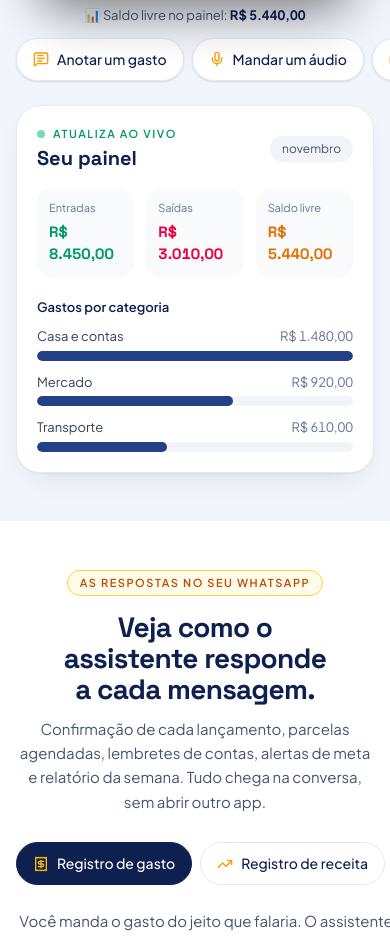
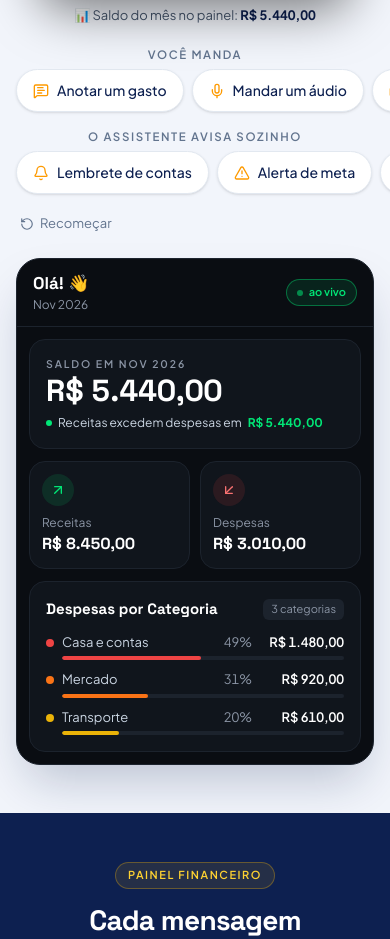
Before and after one commit to henriquebilhao/site-vendas-financas-do-servidor, a React (Vite) app: page / in a window 390 px wide. Shown: the part 10855-11794 px from the top of the page. Built offline with nearby package versions, Linux system fonts and the light colour scheme.

Commit message:
Junta Teste agora e respostas numa dobra so, com painel no visual do sistema

```diff
--- a/src/App.tsx
+++ b/src/App.tsx
@@ -5,7 +5,6 @@ import { ForWho, ShiftTimeline, Together } from './landing/Sections';
 import { DashboardFeatures, DashboardSimulator } from './landing/Dashboard';
 import { Authority, ForWhom, SocialProof, VideoSection } from './landing/Story';
 import { LiveDemo } from './landing/LiveDemo';
-import { AssistantReplies } from './landing/Respostas';
 import { AnnualExclusives, Pricing } from './landing/Pricing';
 import { Faq, Footer } from './landing/Closing';
 
@@ -33,7 +32,6 @@ export default function App() {
           <VideoSection />
           <ShiftTimeline />
           <LiveDemo />
-          <AssistantReplies />
           <DashboardFeatures />
           <DashboardSimulator />
           <Together />
--- a/src/landing/LiveDemo.tsx
+++ b/src/landing/LiveDemo.tsx
@@ -1,9 +1,23 @@
 import React, { useEffect, useRef, useState } from 'react';
 import { motion } from 'motion/react';
-import { Camera, MessageSquareText, Mic, FileText, BadgeDollarSign, RotateCcw } from 'lucide-react';
+import {
+  AlertTriangle,
+  ArrowDownLeft,
+  ArrowUpRight,
+  BadgeDollarSign,
+  BarChart3,
+  Bell,
+  Camera,
+  CreditCard,
+  FileText,
+  MessageSquareText,
+  Mic,
+  PartyPopper,
+  RotateCcw,
+} from 'lucide-react';
 import { brl } from './data';
 import { AudioBubble, Bubble, DateChip, EncryptionNotice, PdfBubble, PhoneFrame, PhotoBubble, SectionTitle, TypingBubble, agora } from './ui';
-import { WaText, msgTransacao } from './Respostas';
+import { WaText, msgAlertaMeta, msgLembretes, msgMetaBatida, msgParcelamento, msgResumoSemanal, msgTransacao } from './Respostas';
 
 type Tx = { cat: string; v: number; type: 'in' | 'out' };
 
@@ -19,7 +33,9 @@ type Action = {
   label: string;
   icon: React.ElementType;
   /* o que o usuário manda: texto digitado, áudio gravado, foto ou PDF */
-  send: { kind: 'text'; text: string } | { kind: 'audio'; caption: string; duration: string } | { kind: 'photo' } | { kind: 'pdf' };
+  send: { kind: 'text'; text: string } | { kind: 'audio'; caption: string; duration: string } | { kind: 'photo' } | { kind: 'pdf' } | { kind: 'none' };
+  /* true = mensagem que o assistente manda sozinho, sem o usuário pedir */
+  auto?: boolean;
   txs?: Tx[];
   /* respostas do assistente (uma ou mais mensagens) */
   reply: (state: Tx[], time: string) => React.ReactNode[];
@@ -42,6 +58,12 @@ let proximoId = 1032;
 const real = (time: string, desc: string, valor: string, tipo: 'in' | 'out', cat: string) => (
   <Bubble key={`r${proximoId}`} from="bot" time={time}>
     <WaText text={msgTransacao(proximoId++, desc, valor, tipo, cat)} />
+  </Bubble>
+);
+
+const texto = (time: string, text: string) => (
+  <Bubble from="bot" time={time}>
+    <WaText text={text} />
   </Bubble>
 );
 
@@ -90,6 +112,47 @@ const ACTIONS: Action[] = [
     txs: [{ cat: 'Renda extra', v: 960, type: 'in' }],
     reply: (_, time) => [real(time, 'Renda extra', '960,00', 'in', 'Renda extra')],
   },
+  {
+    id: 'parcelado',
+    label: 'Compra parcelada',
+    icon: CreditCard,
+    send: { kind: 'text', text: 'comprei um tênis de 280 em 4x no cartão' },
+    txs: [{ cat: 'Compra parcelada', v: 70, type: 'out' }],
+    reply: (_, time) => [texto(time, msgParcelamento('Tênis', '280,00', 4, '70,00'))],
+  },
+  /* mensagens que o assistente manda sozinho */
+  {
+    id: 'lembretes',
+    label: 'Lembrete de contas',
+    icon: Bell,
+    auto: true,
+    send: { kind: 'none' },
+    reply: (_, time) => [texto(time, msgLembretes())],
+  },
+  {
+    id: 'alerta',
+    label: 'Alerta de meta',
+    icon: AlertTriangle,
+    auto: true,
+    send: { kind: 'none' },
+    reply: (_, time) => [texto(time, msgAlertaMeta('Mercado do mês', 86, '1.204,30', '1.400,00', '195,70'))],
+  },
+  {
+    id: 'meta',
+    label: 'Meta batida',
+    icon: PartyPopper,
+    auto: true,
+    send: { kind: 'none' },
+    reply: (_, time) => [texto(time, msgMetaBatida('Reserva de emergência', '3.250,00', '3.000,00'))],
+  },
+  {
+    id: 'resumo',
+    label: 'Resumo semanal',
+    icon: BarChart3,
+    auto: true,
+    send: { kind: 'none' },
+    reply: (_, time) => [texto(time, msgResumoSemanal())],
+  },
 ];
 
 type Msg = { key: number; node: React.ReactNode };
@@ -137,6 +200,8 @@ export const LiveDemo: React.FC = () => {
       if (!alive()) return;
       setRecording(false);
       push(<AudioBubble time={agora()} duration={a.send.duration} caption={a.send.caption} />);
+    } else if (a.send.kind === 'none') {
+      // o assistente manda sozinho: não há mensagem do usuário
     } else if (a.send.kind === 'pdf') {
       await wait(400);
       if (!alive()) return;
@@ -148,7 +213,7 @@ export const LiveDemo: React.FC = () => {
     }
 
     // 2. o assistente lê (vistos azuis) e começa a digitar
-    await wait(1100);
+    await wait(a.auto ? 300 : 1100);
     if (!alive()) return;
     setStatus('digitando…');
     const typingKey = keyRef.current++;
@@ -190,24 +255,38 @@ export const LiveDemo: React.FC = () => {
 
   const t = totals(txs);
   const cats = byCat(txs);
-  const max = cats[0]?.[1] || 1;
+  const totalCats = cats.reduce((a, [, v]) => a + v, 0) || 1;
+  const mesAno = new Date().toLocaleString('pt-BR', { month: 'short' }).replace('.', '').toUpperCase() + ' ' + new Date().getFullYear();
+  /* cores das categorias, como no gráfico do sistema */
+  const COR = ['#ef4444', '#f97316', '#eab308', '#8b5cf6', '#ec4899', '#22c55e', '#06b6d4', '#64748b'];
+
+  const Botao: React.FC<{ a: Action }> = ({ a }) => (
+    <button
+      onClick={() => run(a)}
+      disabled={busy}
+      className="inline-flex shrink-0 items-center gap-2 whitespace-nowrap rounded-full border border-slate-200 bg-white px-4 py-2.5 text-[14px] font-medium text-navy-900 shadow-sm transition hover:border-amber-400 hover:bg-amber-50 active:scale-95 disabled:opacity-50"
+    >
+      <a.icon className="h-4 w-4 text-amber-500" /> {a.label}
+    </button>
+  );
 
   return (
     <section id="teste" className="relative overflow-hidden bg-mist py-12 sm:py-16">
       <div className="pointer-events-none absolute -left-40 top-20 h-[500px] w-[500px] rounded-full bg-blue-200/50 blur-[140px]" />
       <div className="relative mx-auto max-w-7xl px-4 sm:px-6">
-        {/* celular: texto → WhatsApp → botões (como respostas rápidas) → painel. Computador: WhatsApp à esquerda, o resto à direita */}
-        <div className="grid grid-cols-1 gap-5 lg:grid-cols-[340px_1fr] lg:items-center lg:gap-x-14 lg:gap-y-6">
-        <div className="min-w-0 text-center lg:col-start-2 lg:row-start-1 lg:self-end lg:text-left">
-        <SectionTitle light center={false}
+        {/* celular: texto → WhatsApp → botões → painel. Computador: WhatsApp à esquerda, o resto à direita */}
+        <div className="grid grid-cols-1 gap-5 lg:grid-cols-[340px_1fr] lg:items-start lg:gap-x-14 lg:gap-y-5">
+          <div className="min-w-0 text-center lg:col-start-2 lg:row-start-1 lg:text-left">
+            <SectionTitle
+              light
+              center={false}
               eyebrow="Teste agora, sem cadastro"
               title="Se você sabe mandar mensagem no WhatsApp, já sabe usar."
-          sub="Toque num pedido e veja a resposta e o painel atualizarem na hora."
+              sub="Toque num pedido e veja a resposta de verdade do assistente e o painel atualizarem na hora."
             />
-
           </div>
 
-          <div className="min-w-0 lg:col-start-1 lg:row-span-3 lg:row-start-1">
+          <div className="min-w-0 lg:sticky lg:top-24 lg:col-start-1 lg:row-span-3 lg:row-start-1">
             <PhoneFrame
               className="lg:mx-0 lg:w-[340px]"
               status={status}
@@ -223,79 +302,118 @@ export const LiveDemo: React.FC = () => {
             </PhoneFrame>
             {/* no celular o painel fica abaixo: mostra o saldo aqui para a mudança aparecer na hora */}
             <p className="mt-2 text-center text-[13px] text-slate-600 lg:hidden">
-            📊 Saldo livre no painel:{' '}
+              📊 Saldo do mês no painel:{' '}
               <motion.b key={t.saldo} initial={{ opacity: 0.3, y: -3 }} animate={{ opacity: 1, y: 0 }} className="inline-block tabular-nums text-navy-900">
                 R$ {brl(t.saldo)}
               </motion.b>
             </p>
           </div>
 
-        {/* pedidos: no celular ficam logo abaixo do WhatsApp, numa linha que desliza para o lado */}
-        <div className="no-scrollbar -mx-4 -mt-2 flex min-w-0 gap-2 overflow-x-auto px-4 pb-1 lg:col-start-2 lg:row-start-2 lg:mx-0 lg:mt-0 lg:flex-wrap lg:overflow-visible lg:px-0">
-          {ACTIONS.map((a) => (
-            <button
-              key={a.id}
-              onClick={() => run(a)}
-              disabled={busy}
-              className="inline-flex shrink-0 items-center gap-2 whitespace-nowrap rounded-full border border-slate-200 bg-white px-4 py-2.5 text-[14px] font-medium text-navy-900 shadow-sm transition hover:border-amber-400 hover:bg-amber-50 active:scale-95 disabled:opacity-50"
-            >
-              <a.icon className="h-4 w-4 text-amber-500" /> {a.label}
-            </button>
+          {/* pedidos: o que você manda e o que o assistente manda sozinho */}
+          <div className="min-w-0 space-y-3 lg:col-start-2 lg:row-start-2">
+            {[
+              { titulo: 'Você manda', itens: ACTIONS.filter((a) => !a.auto) },
+              { titulo: 'O assistente avisa sozinho', itens: ACTIONS.filter((a) => a.auto) },
+            ].map((g) => (
+              <div key={g.titulo}>
+                <p className="mb-1.5 text-center text-[11.5px] font-semibold uppercase tracking-[0.14em] text-slate-500 lg:text-left">{g.titulo}</p>
+                <div className="no-scrollbar -mx-4 flex gap-2 overflow-x-auto px-4 pb-1 lg:mx-0 lg:flex-wrap lg:overflow-visible lg:px-0">
+                  {g.itens.map((a) => (
+                    <Botao key={a.id} a={a} />
                   ))}
-          <button onClick={reset} className="inline-flex shrink-0 items-center gap-1.5 whitespace-nowrap rounded-full px-3 py-2.5 text-[13px] text-slate-500 hover:text-navy-900">
+                </div>
+              </div>
+            ))}
+            <button onClick={reset} className="inline-flex items-center gap-1.5 rounded-full px-1 py-1 text-[13px] text-slate-500 hover:text-navy-900">
               <RotateCcw className="h-3.5 w-3.5" /> Recomeçar
             </button>
           </div>
 
-          {/* mini painel sincronizado */}
-          <div className="card-light min-w-0 p-5 sm:p-6 lg:col-start-2 lg:row-start-3 lg:self-start">
-            <div className="mb-4 flex items-center justify-between">
+          {/* painel ao vivo, com o visual do sistema de verdade */}
+          <div className="min-w-0 overflow-hidden rounded-3xl border border-[#1c232d] bg-[#0a0d12] shadow-2xl shadow-navy-900/25 lg:col-start-2 lg:row-start-3">
+            <div className="flex items-center justify-between border-b border-[#1c232d] px-4 py-3 sm:px-5">
               <div>
-                <p className="flex items-center gap-2 text-[11px] font-semibold uppercase tracking-[0.14em] text-emerald-600">
-                  <span className="h-2 w-2 animate-pulse rounded-full bg-emerald-500" /> Atualiza ao vivo
-                </p>
-                <p className="font-display mt-0.5 text-xl font-bold text-navy-900">Seu painel</p>
+                <p className="font-display text-[17px] font-bold text-white">Olá! 👋</p>
+                <p className="text-[12px] capitalize text-[#8b95a5]">{new Date().toLocaleString('pt-BR', { month: 'short', year: 'numeric' }).replace('.', '').replace(' de ', ' ')}</p>
               </div>
-              <span className="rounded-full bg-slate-100 px-3 py-1 text-[12px] text-slate-600">{new Date().toLocaleString('pt-BR', { month: 'long' })}</span>
+              <span className="flex items-center gap-1.5 rounded-full border border-[#00e676]/40 bg-[#00e676]/10 px-2.5 py-1 text-[11px] font-semibold text-[#00e676]">
+                <span className="h-1.5 w-1.5 animate-pulse rounded-full bg-[#00e676]" /> ao vivo
+              </span>
             </div>
 
-            <div className="grid grid-cols-3 gap-3">
-              {[
-                ['Entradas', t.e, 'text-emerald-600'],
-                ['Saídas', t.s, 'text-rose-600'],
-                ['Saldo livre', t.saldo, 'text-amber-600'],
-              ].map(([l, v, c]) => (
-                <div key={l as string} className="rounded-2xl bg-slate-50 p-3 sm:p-4">
-                  <p className="text-[11px] text-slate-500 sm:text-[12px]">{l}</p>
+            <div className="space-y-3 p-3 sm:p-4">
+              {/* saldo do mês */}
+              <div className="rounded-2xl border border-[#1c232d] bg-[#10151c] p-4">
+                <p className="text-[10.5px] font-semibold uppercase tracking-[0.18em] text-[#8b95a5]">Saldo em {mesAno}</p>
                 <motion.p
-                    key={v as number}
+                  key={t.saldo}
                   initial={{ opacity: 0.4, y: -4 }}
                   animate={{ opacity: 1, y: 0 }}
-                    className={`font-display mt-1 text-[15px] font-bold tabular-nums sm:text-xl ${c}`}
+                  className={`font-display mt-1 text-[1.9rem] font-bold leading-none tabular-nums ${t.saldo < 0 ? 'text-[#f87171]' : 'text-white'}`}
                 >
-                    R$ {brl(v as number)}
+                  {t.saldo < 0 ? '-' : ''}R$ {brl(Math.abs(t.saldo))}
+                </motion.p>
+                <p className="mt-2 flex flex-wrap items-center gap-1.5 text-[12px] text-slate-300">
+                  <span className={`h-1.5 w-1.5 rounded-full ${t.saldo >= 0 ? 'bg-[#00e676]' : 'bg-[#ef4444]'}`} />
+                  {t.saldo >= 0 ? 'Receitas excedem despesas em' : 'Despesas excedem receitas em'}
+                  <b className={t.saldo >= 0 ? 'text-[#00e676]' : 'text-[#f87171]'}>R$ {brl(Math.abs(t.saldo))}</b>
+                </p>
+              </div>
+
+              {/* receitas e despesas */}
+              <div className="grid grid-cols-2 gap-2.5">
+                {[
+                  { l: 'Receitas', v: t.e, I: ArrowUpRight, cls: 'bg-[#00e676]/12 text-[#00e676]' },
+                  { l: 'Despesas', v: t.s, I: ArrowDownLeft, cls: 'bg-[#ef4444]/12 text-[#f87171]' },
+                ].map(({ l, v, I, cls }) => (
+                  <div key={l} className="rounded-2xl border border-[#1c232d] bg-[#10151c] p-3 sm:p-4">
+                    <span className={`flex h-8 w-8 items-center justify-center rounded-full ${cls}`}>
+                      <I className="h-4 w-4" />
+                    </span>
+                    <p className="mt-2 text-[12px] text-[#8b95a5]">{l}</p>
+                    <motion.p
+                      key={v}
+                      initial={{ opacity: 0.4, y: -4 }}
+                      animate={{ opacity: 1, y: 0 }}
+                      className="font-display text-[16px] font-bold tabular-nums text-white sm:text-[19px]"
+                    >
+                      R$ {brl(v)}
                     </motion.p>
                   </div>
                 ))}
               </div>
 
-            <p className="mb-2.5 mt-5 text-[13px] font-semibold text-navy-900">Gastos por categoria</p>
-            <div className="space-y-3">
-              {cats.map(([c, v]) => (
+              {/* despesas por categoria, com as bolinhas coloridas do sistema */}
+              <div className="rounded-2xl border border-[#1c232d] bg-[#10151c] p-4">
+                <div className="mb-3 flex items-center justify-between">
+                  <p className="font-display text-[15px] font-bold text-white">Despesas por Categoria</p>
+                  <span className="rounded-md bg-[#1c232d] px-2 py-0.5 text-[11px] text-[#8b95a5]">{cats.length} categorias</span>
+                </div>
+                <div className="space-y-2.5">
+                  {cats.map(([c, v], i) => {
+                    const cor = COR[i % COR.length];
+                    const pct = (v / totalCats) * 100;
+                    return (
                       <motion.div layout key={c}>
-                  <div className="mb-1 flex justify-between text-[13px]">
-                    <span className={flash === c ? 'font-semibold text-amber-600' : 'text-slate-700'}>{c}</span>
-                    <span className="tabular-nums text-slate-500">R$ {brl(v)}</span>
+                        <div className="mb-1 flex items-center gap-2 text-[13px]">
+                          <span className="h-2 w-2 shrink-0 rounded-full" style={{ background: cor }} />
+                          <span className={`flex-1 truncate ${flash === c ? 'font-semibold text-white' : 'text-slate-300'}`}>{c}</span>
+                          <span className="tabular-nums text-[#8b95a5]">{pct.toFixed(0)}%</span>
+                          <span className="w-[84px] text-right font-semibold tabular-nums text-white">R$ {brl(v)}</span>
                         </div>
-                  <div className="h-2.5 overflow-hidden rounded-full bg-slate-100">
+                        <div className="ml-4 h-1 overflow-hidden rounded-full bg-[#1c232d]">
                           <motion.div
-                      className={`h-full rounded-full ${flash === c ? 'bg-amber-400' : 'bg-navy-600'}`}
-                      animate={{ width: `${(v / max) * 100}%` }}
+                            className="h-full rounded-full"
+                            style={{ background: cor }}
+                            animate={{ width: `${pct}%` }}
                             transition={{ duration: 0.6 }}
                           />
                         </div>
                       </motion.div>
-              ))}
+                    );
+                  })}
+                </div>
+              </div>
             </div>
           </div>
         </div>
--- a/src/landing/Respostas.tsx
+++ b/src/landing/Respostas.tsx
@@ -50,6 +50,21 @@ export const msgTransacao = (id: number, desc: string, valor: string, tipo: 'in'
 
 export const msgAlertaMeta = (meta: string, pct: number, usado: string, limite: string, resta: string) =>
   `⚠️ *Alerta de meta — ${meta}*\n\n${NOME}, você já usou *${pct}%* do limite deste mês: R$ ${usado} de R$ ${limite}.\n\nAinda restam *R$ ${resta}* até ${fimDoMes()}. 💡`;
+
+export const msgParcelamento = (desc: string, total: string, n: number, parcela: string, primeiroId = 261) =>
+  `Parcelamento registrado com sucesso!\n\n📋 Resumo do parcelamento:\n${LINHA}\n\n🏷️ Descrição: ${desc}\n💸 Valor total: R$ ${total}\n🔄 Tipo: 🟥 Despesa\n🔢 Parcelas: ${n}x de R$ ${parcela}\n🏷️ Categoria: Compra parcelada\n\n🗓️ Detalhe das parcelas:\n${Array.from(
+    { length: n },
+    (_, i) => `${['1️⃣', '2️⃣', '3️⃣', '4️⃣', '5️⃣', '6️⃣'][i] ?? `${i + 1}.`} Parcela ${i + 1}/${n} - R$ ${parcela} - ${dia(0, i)} - ID: ${primeiroId + i}`,
+  ).join('\n')}\n\n✨ Todas as parcelas foram agendadas!\n\n📊 Consulte gráficos e relatórios completos em: ${LINK}`;
+
+export const msgLembretes = () =>
+  `👋 Olá, ${NOME}!\n\n📌 Você tem 3 Lembretes!\n\n📌 *${dia(1)}*\n🧾 *Tênis - Parcela 1/4*\n📅 *Data:* ${dia(1)}\n💸 Saída – *R$ 70,00*\n📁 Categoria: Compra parcelada\n\n📌 *${dia(5)}*\n🧾 *Fatura do cartão*\n📅 *Data:* ${dia(5)}\n💸 Saída – *R$ 1.240,00*\n📁 Categoria: Cartão de crédito\n\n📌 *${dia(10)}*\n🧾 *Plano de saúde*\n📅 *Data:* ${dia(10)}\n💸 Saída – *R$ 380,00*\n📁 Categoria: Saúde`;
+
+export const msgMetaBatida = (meta: string, juntou: string, alvo: string) =>
+  `🎉 *Meta batida — ${meta}*\n\nParabéns, ${NOME}! Você juntou *R$ ${juntou}* e completou a sua meta de economia deste mês (R$ ${alvo}). 👏`;
+
+export const msgResumoSemanal = () =>
+  `📊 *RESUMO SEMANAL DAS SUAS METAS*\n\nOlá, *${NOME}*!\nConfira seu desempenho na semana de *${dia(-7)}* a *${dia(-1)}*:\n\n*Mercado do mês*\n• Limite: R$ 1.400,00\n• Gasto acumulado: R$ 812,40 (58%)\n• Gasto na semana: R$ 214,30\n• Restante: R$ 587,60\n• Dias restantes: 21\n✅ Você está dentro do limite. Continue assim!\n\n${LINHA}\n\n*Lazer com a família*\n• Limite: R$ 400,00\n• Gasto acumulado: R$ 432,90 (108%)\n• Gasto na semana: R$ 160,00\n• Restante: R$ -32,90\n• Dias restantes: 21\n🚨 Limite ultrapassado! Atenção!\n\n${LINHA}\n\n*Combustível*\n• Limite: R$ 600,00\n• Gasto acumulado: R$ 379,80 (63%)\n• Gasto na semana: R$ 189,90\n• Restante: R$ 220,20\n• Dias restantes: 21\n✅ Você está dentro do limite. Continue assim!`;
 
 type Msg = { from: 'me' | 'bot' | 'audio' | 'date'; text?: string; caption?: string; time: string };
 type Tipo = {
```
Lines whose indentation alone changed are shown as unchanged.
